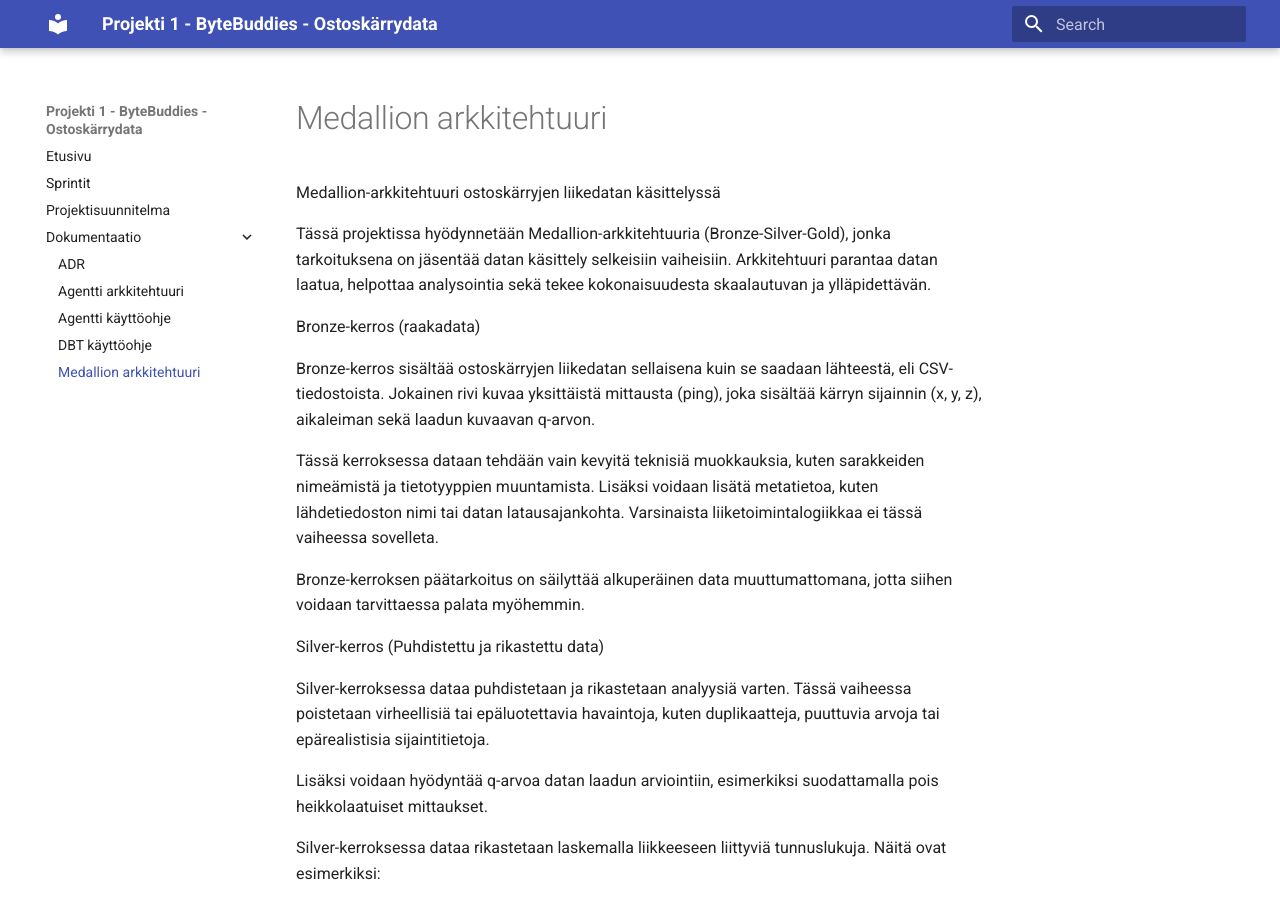
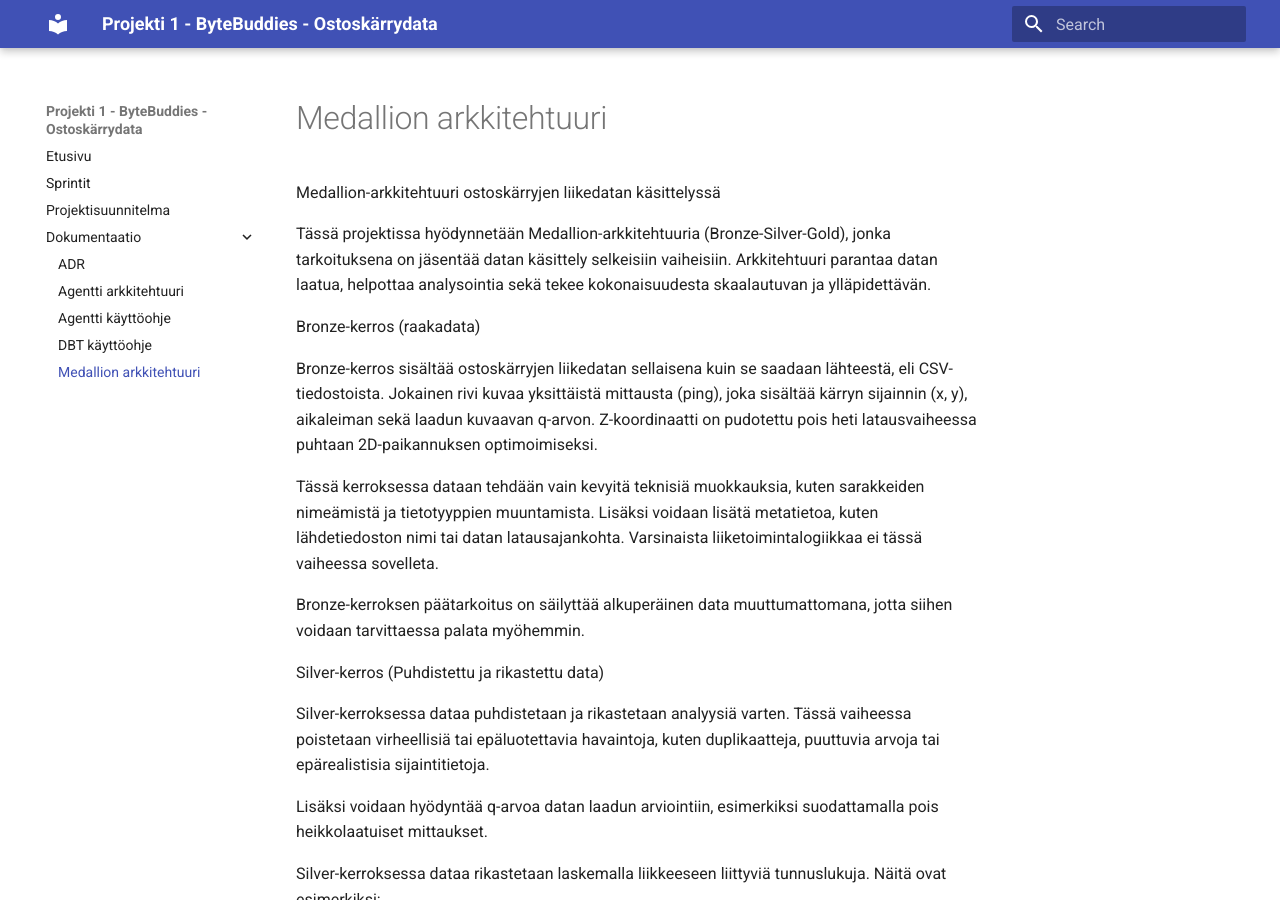
Before and after one commit to mitro54/uwb-shopping-cart-analytics-pipeline, an MkDocs documentation site: the page built from docs/medallion_arkkitehtuuri.md, in a window 1280 px wide and 900 px high. Built offline with MkDocs 1.6.1 and Material for MkDocs 9.7.7, drawn with Linux system fonts in a browser that asks for light colours.

Commit message:
Päivitetty dbt-ohje ja arkkitehtuurikuvaus vastaamaan nykytilaa

```diff
--- a/docs/medallion_arkkitehtuuri.md
+++ b/docs/medallion_arkkitehtuuri.md
@@ -4,7 +4,7 @@ Tässä projektissa hyödynnetään Medallion-arkkitehtuuria (Bronze-Silver-Gold
 
 Bronze-kerros (raakadata)
 
-Bronze-kerros sisältää ostoskärryjen liikedatan sellaisena kuin se saadaan lähteestä, eli CSV-tiedostoista. Jokainen rivi kuvaa yksittäistä mittausta (ping), joka sisältää kärryn sijainnin (x, y, z), aikaleiman sekä laadun kuvaavan q-arvon.
+Bronze-kerros sisältää ostoskärryjen liikedatan sellaisena kuin se saadaan lähteestä, eli CSV-tiedostoista. Jokainen rivi kuvaa yksittäistä mittausta (ping), joka sisältää kärryn sijainnin (x, y), aikaleiman sekä laadun kuvaavan q-arvon. Z-koordinaatti on pudotettu pois heti latausvaiheessa puhtaan 2D-paikannuksen optimoimiseksi.
 
 Tässä kerroksessa dataan tehdään vain kevyitä teknisiä muokkauksia, kuten sarakkeiden nimeämistä ja tietotyyppien muuntamista. Lisäksi voidaan lisätä metatietoa, kuten lähdetiedoston nimi tai datan latausajankohta. Varsinaista liiketoimintalogiikkaa ei tässä vaiheessa sovelleta.
 
```
Also changed, not shown: docs/dbt-ohje.md (+1 -1 lines).
